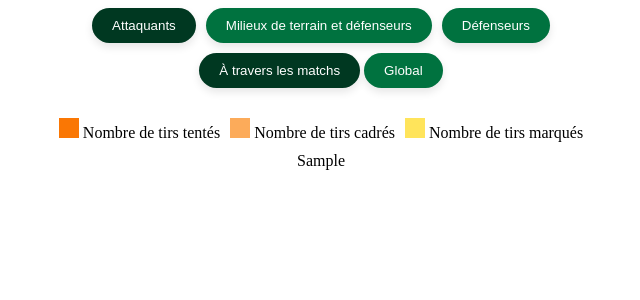
After one commit to oxanaberne/Visu_Projet, a FastAPI app: template templates/players_performance.html in a window 1280 px wide, after a click on "Attaquants". The commit adds this page. Shown: the top 300 px of the page, without its empty margins (319-959 px from the left). Run offline with FastAPI, Linux system fonts and the light colour scheme; the template is opened without the code that fills it: most values are stand-ins (such as "Sample title", 1, 10 or a date in 2020).

Commit message:
graphique performance joueurs sans données

```diff
--- a/main.py
+++ b/main.py
@@ -1,11 +1,39 @@
 import pathlib
-from fastapi import FastAPI, Request
-from fastapi.templating import Jinja2Templates
-from fastapi.staticfiles import StaticFiles
+import players_performance as pp
+
+from fastapi import FastAPI, Request # type: ignore
+from fastapi.responses import HTMLResponse # type: ignore
+from fastapi.templating import Jinja2Templates # type: ignore
+from fastapi.staticfiles import StaticFiles # type: ignore
 
 app = FastAPI()
 BASE_DIR = pathlib.Path(__file__).parent
 templates = Jinja2Templates(directory=[
     BASE_DIR / "templates",
 ])
-app.mount("/static", StaticFiles(directory="static"), name="static")
+app.mount(
+    "/static",
+    StaticFiles(directory= BASE_DIR / "static"),
+    name="static")
+
+@app.get("/", response_class=HTMLResponse)
+async def get_charts(request: Request):
+    plot_att_matchs = pp.attackers_perf_by_matchs()
+    plot_att_global = pp.attackers_perf_global()
+    plot_mid_matchs = pp.mid_perf_by_matchs()
+    plot_mid_global = pp.mid_perf_global()
+    plot_def_matchs = pp.defenders_perf_by_matchs()
+    plot_def_global = pp.defenders_perf_global()
+
+    return templates.TemplateResponse(
+        "index.html",
+        {
+            "request": request,
+            "plot_att_matchs": plot_att_matchs,
+            "plot_att_global": plot_att_global,
+            "plot_mid_matchs": plot_mid_matchs,
+            "plot_mid_global": plot_mid_global,
+            "plot_def_matchs": plot_def_matchs,
+            "plot_def_global": plot_def_global
+        }
+    )
--- /dev/null
+++ b/static/css/players_performance.css
@@ -0,0 +1,65 @@
+#nav-bar {
+    display: flex;
+    justify-content: center;
+    align-items: center;
+    gap: 10px;
+}
+
+#attackers {
+    justify-content: center;
+    align-items: center;
+    gap: 10px;
+    margin-top: 10px;
+}
+
+#mid {
+    justify-content: center;
+    align-items: center;
+    gap: 10px;
+    margin-top: 10px;
+}
+
+#defenders {
+    justify-content: center;
+    align-items: center;
+    gap: 10px;
+    margin-top: 10px;
+}
+
+.content-section {
+    display: none;
+    flex-direction: column;
+    align-items: center;
+    justify-content: center;
+    gap: 20px;
+}
+
+.graph-section {
+    display: none;
+    width: 100%;
+    display: flex;
+    justify-content: center
+}
+
+.perf-button{
+    padding: 10px 20px;
+    border: none;
+    background-color: #00723f;
+    color: white;
+    border-radius: 20px;
+    cursor: pointer;
+    transition: all 0.3s ease;
+    box-shadow: 0 4px 8px rgba(0, 0, 0, 0.1);
+}
+
+.perf-button:hover {
+    background-color: #003821;
+    box-shadow: 0 6px 12px rgba(0, 0, 0, 0.2);
+}
+
+.legend {
+    display: flex;
+    align-items: center;
+    justify-content: center;
+    margin-top: 20px;
+}
--- /dev/null
+++ b/static/scripts/players_performance.js
@@ -0,0 +1,59 @@
+function showPlayerType(playerType, buttonType) {
+    // Cachez tous les types de joueurs
+    document.querySelectorAll('.content-section').forEach(function(section) {
+        section.style.display = 'none';
+    });
+    document.querySelectorAll('.perf-button').forEach(function(section) {
+        section.style.backgroundColor = '#00723f';
+    });
+    document.getElementById(buttonType).style.backgroundColor = '#003821';
+    document.getElementById(playerType).style.display = 'flex';
+
+    if (playerType === 'attackers') {
+        document.getElementById('attackers-matchs').style.display = 'flex';
+        document.getElementById('att-matchs-button').style.backgroundColor = '#003821'; // couleur de sélection
+        document.getElementById('attackers-global').style.display = 'none';
+        document.getElementById('mid-matchs-button').style.backgroundColor = '#00723f'; // couleur de non-sélection
+        document.getElementById('def-matchs-button').style.backgroundColor = '#00723f';
+    } else if (playerType === 'mid') {
+        document.getElementById('mid-matchs').style.display = 'flex';
+        document.getElementById('mid-matchs-button').style.backgroundColor = '#003821'; // couleur de sélection
+        document.getElementById('mid-global').style.display = 'none';
+        document.getElementById('att-matchs-button').style.backgroundColor = '#00723f'; // couleur de non-sélection
+        document.getElementById('def-matchs-button').style.backgroundColor = '#00723f';
+    } else {
+        document.getElementById('defenders-matchs').style.display = 'flex';
+        document.getElementById('def-matchs-button').style.backgroundColor = '#003821'; // couleur de sélection
+        document.getElementById('defenders-global').style.display = 'none';
+        document.getElementById('att-matchs-button').style.backgroundColor = '#00723f'; // couleur de non-sélection
+        document.getElementById('mid-matchs-button').style.backgroundColor = '#00723f';
+    }
+
+}
+
+function showContent(graphId) {
+    // Cachez tous les graphiques
+    document.querySelectorAll('.graph-section').forEach(function(section) {
+        section.style.display = 'none';
+    });
+
+    // Affichez le graphique sélectionné
+    document.getElementById(graphId).style.display = 'flex';
+
+    if (graphId === 'attackers-matchs' || graphId === 'mid-matchs' || graphId === 'defenders-matchs') {
+        document.getElementById('att-matchs-button').style.backgroundColor = '#003821'; // couleur de sélection
+        document.getElementById('mid-matchs-button').style.backgroundColor = '#003821';
+        document.getElementById('def-matchs-button').style.backgroundColor = '#003821';
+        document.getElementById('att-global-button').style.backgroundColor = '#00723f'; // couleur de non-sélection
+        document.getElementById('mid-global-button').style.backgroundColor = '#00723f';
+        document.getElementById('def-global-button').style.backgroundColor = '#00723f';
+
+    } else {
+        document.getElementById('att-matchs-button').style.backgroundColor = '#00723f'; // couleur de non-sélection
+        document.getElementById('mid-matchs-button').style.backgroundColor = '#00723f';
+        document.getElementById('def-matchs-button').style.backgroundColor = '#00723f';
+        document.getElementById('att-global-button').style.backgroundColor = '#003821'; // couleur de sélection
+        document.getElementById('mid-global-button').style.backgroundColor = '#003821';
+        document.getElementById('def-global-button').style.backgroundColor = '#003821';
+    }
+}
--- /dev/null
+++ b/templates/players_performance.html
@@ -0,0 +1,65 @@
+<script src="/static/scripts/players_performance.js"></script>
+<link rel="stylesheet" href="/static/css/players_performance.css">
+<div id="nav-bar">
+    <button id="att-button" class="perf-button" onclick="showPlayerType('attackers', 'att-button')">Attaquants</button>
+    <button id="mid-button" class="perf-button" onclick="showPlayerType('mid', 'mid-button')">Milieux de terrain et défenseurs</button>
+    <button id="def-button" class="perf-button" onclick="showPlayerType('defenders', 'def-button')">Défenseurs</button>
+</div>
+
+<div id="attackers" class="content-section">
+    <div class="buttons-container">
+        <button id="att-matchs-button" class="perf-button" onclick="showContent('attackers-matchs')">À travers les matchs</button>
+        <button id="att-global-button" class="perf-button" onclick="showContent('attackers-global')">Global</button>
+    </div>
+    <div class="legend">
+        <div style="margin-right: 10px;"><span style="background-color: #fa7704; width: 20px; height: 20px; display: inline-block;"></span> Nombre de tirs tentés</div>
+        <div style="margin-right: 10px;"><span style="background-color: #fcab5a; width: 20px; height: 20px; display: inline-block;"></span> Nombre de tirs cadrés</div>
+        <div><span style="background-color: #ffe45b; width: 20px; height: 20px; display: inline-block;"></span> Nombre de tirs marqués</div>
+    </div>
+    <!-- Contenu pour les attaquants -->
+    <div id="attackers-matchs" class="graph-section">
+        {{ plot_att_matchs | safe }}
+    </div>
+    <div id="attackers-global" class="graph-section">
+        {{ plot_att_global | safe }}
+    </div>
+</div>
+
+<div id="mid" class="content-section">
+    <div class="buttons-container">
+        <button id="mid-matchs-button" class="perf-button" onclick="showContent('mid-matchs')">À travers les matchs</button>
+        <button id="mid-global-button" class="perf-button" onclick="showContent('mid-global')">Global</button>
+    </div>
+    <div class="legend">
+        <div style="margin-right: 10px;"><span style="background-color: #244fa0; width: 20px; height: 20px; display: inline-block;"></span> Nombre de passe décisive</div>
+        <div style="margin-right: 10px;"><span style="background-color: #5b87da; width: 20px; height: 20px; display: inline-block;"></span> Nombre de centres</div>
+        <div style="margin-right: 10px;"><span style="background-color: #97B54A; width: 20px; height: 20px; display: inline-block;"></span> Nombre d'interceptions</div>
+        <div><span style="background-color: #597318; width: 20px; height: 20px; display: inline-block;"></span> Nombre de tacles gagnés</div>
+    </div>
+    <!-- Contenu pour les milieux de terrain et défenseurs -->
+    <div id="mid-matchs" class="graph-section">
+        {{ plot_mid_matchs | safe }}
+    </div>
+    <div id="mid-global" class="graph-section">
+        {{ plot_mid_global | safe }}
+    </div>
+</div>
+
+<div id="defenders" class="content-section">
+    <div class="buttons-container">
+        <button id="def-matchs-button" class="perf-button" onclick="showContent('defenders-matchs')">À travers les matchs</button>
+        <button id="def-global-button" class="perf-button" onclick="showContent('defenders-global')">Global</button>
+    </div>
+    <div class="legend">
+        <div style="margin-right: 10px;"><span style="background-color: #97B54A; width: 20px; height: 20px; display: inline-block;"></span> Nombre d'interceptions</div>
+        <div><span style="background-color: #597318; width: 20px; height: 20px; display: inline-block;"></span> Nombre de tacles gagnés</div>
+    </div>
+
+    <!-- Contenu pour les défenseurs -->
+    <div id="defenders-matchs" class="graph-section">
+        {{ plot_def_matchs | safe }}
+    </div>
+    <div id="defenders-global" class="graph-section">
+        {{ plot_def_global | safe }}
+    </div>
+</div>
```
Also changed, not shown: players_performance.py (added, +149 -0 lines), templates/index.html (+5 -3 lines).
